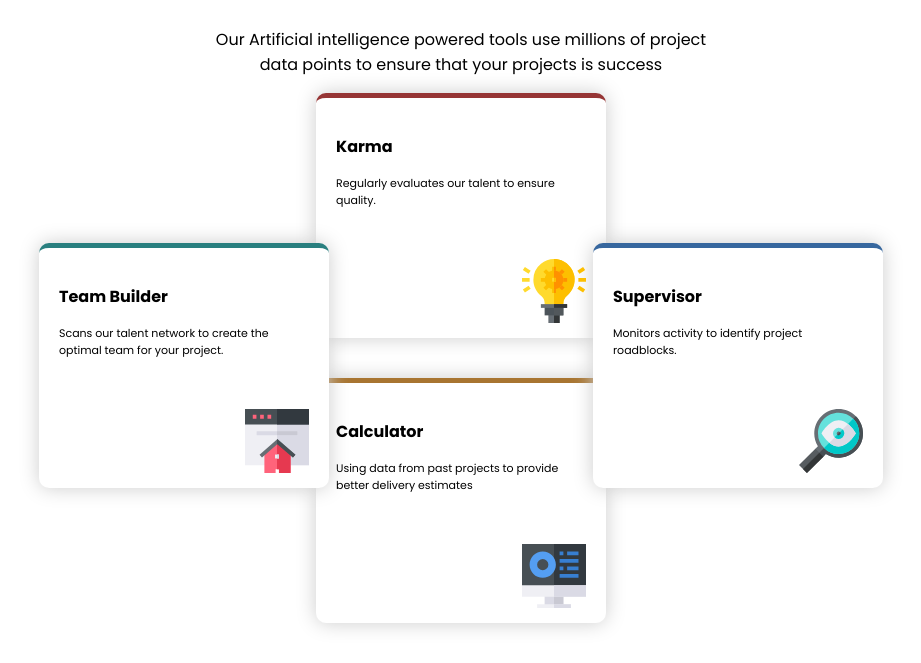
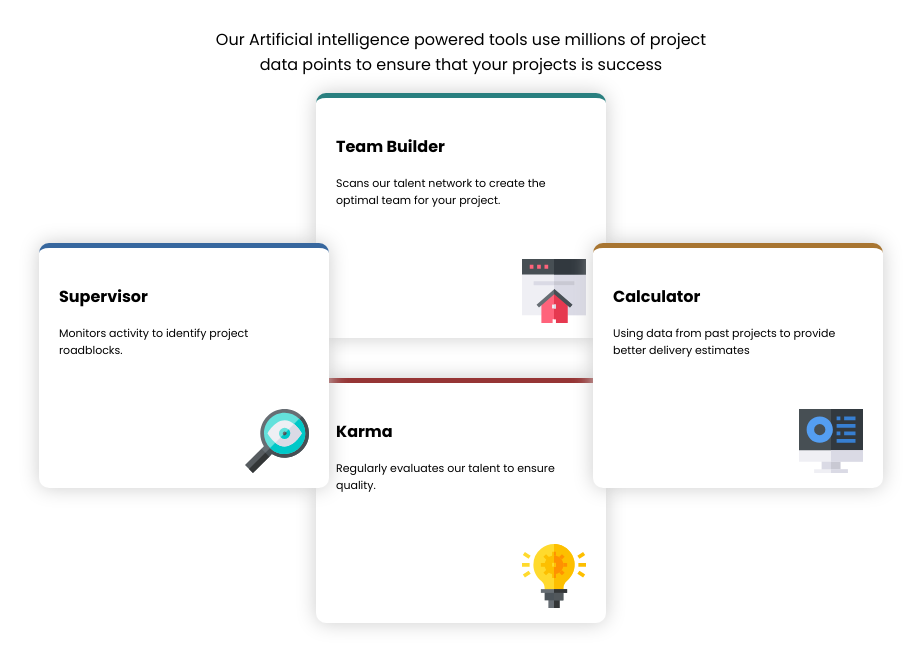
Before and after one commit to olashina201/four_card_feature, a plain HTML site: page index.html in a window 1280 px wide. Shown: the part 141-804 px from the top of the page, without its empty margins (179-1100 px from the left). Drawn offline with Linux system fonts and the light colour scheme.

Commit message:
reposition card in desktop view

```diff
--- a/assets/css/style.css
+++ b/assets/css/style.css
@@ -96,14 +96,14 @@ svg{
 
 @media only screen and (max-width: 1440px){
     .card-one{
-        float: right;
-        margin-top: 150px;
-        margin-right: 210px;
-    }
-    .card-two{
         float: left;
         margin-top: 150px;
         margin-left: 210px;
+    }
+    .card-four{
+        float: right;
+        margin-top: -420px;
+        margin-right: 210px;
     }
 }
 
```
